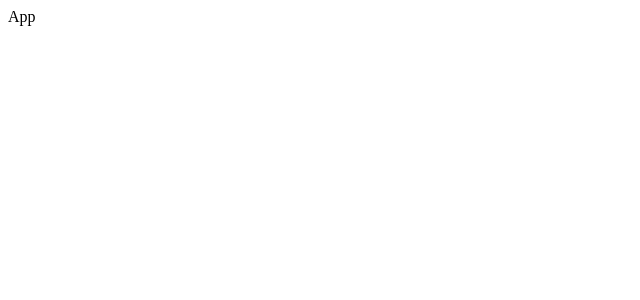
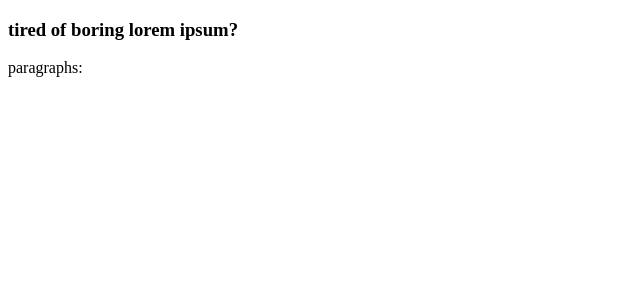
Before and after one commit to LaurenCummings/lorem-ipsum-project, a React (Vite) app: page / in a window 1280 px wide. Shown: the top 300 px of the page, without its empty margins (0-640 px from the left). Built offline with nearby package versions, Linux system fonts and the light colour scheme.

Commit message:
Started adding state constants and html structure

```diff
--- a/src/App.jsx
+++ b/src/App.jsx
@@ -1,11 +1,25 @@
 import './App.css'
+import { useState } from 'react';
+import data from './data';
 
 function App() {
+  const [count, setCount] = useState(0);
+  const [text, setText] = useState([]);
+
+  const handleSubmit = (e) => {
+    e.preventDefault();
+    console.log('hello world');
+  }
 
   return (
-    <div>
-      App
-    </div>
+    <section className="sectionCenter">
+      <h3>tired of boring lorem ipsum?</h3>
+      <form className="lorem-form" onSubmit={handleSubmit}>
+        <label htmlFor="amount">
+          paragraphs:
+        </label>
+      </form>
+    </section>
   )
 }
 
```
